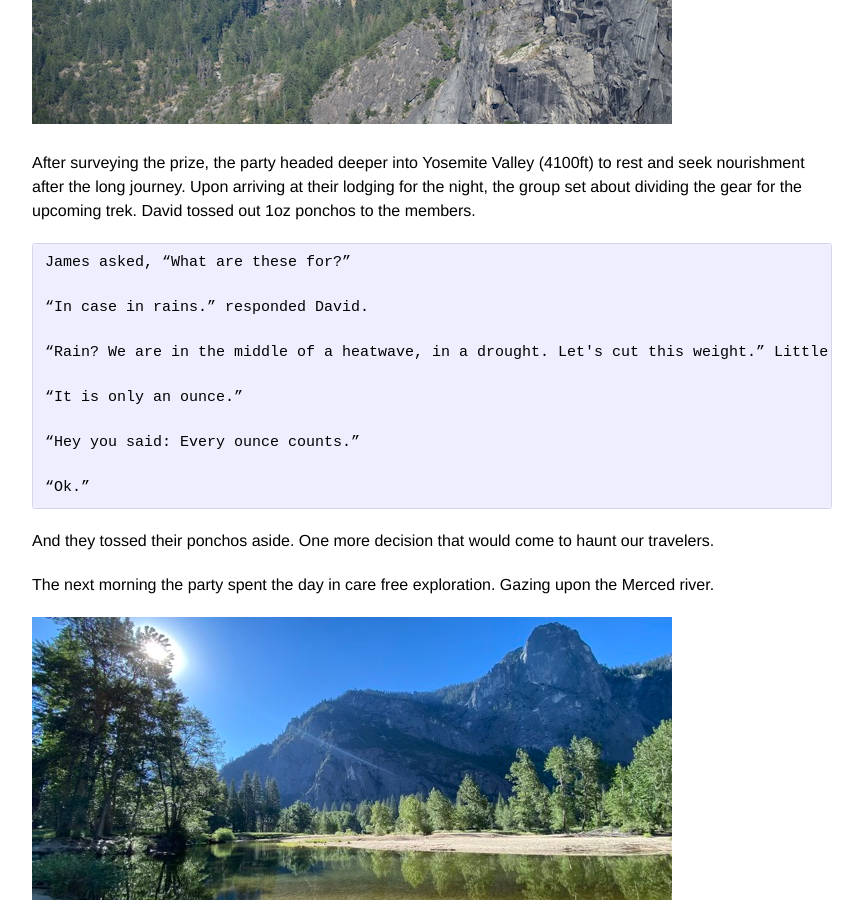
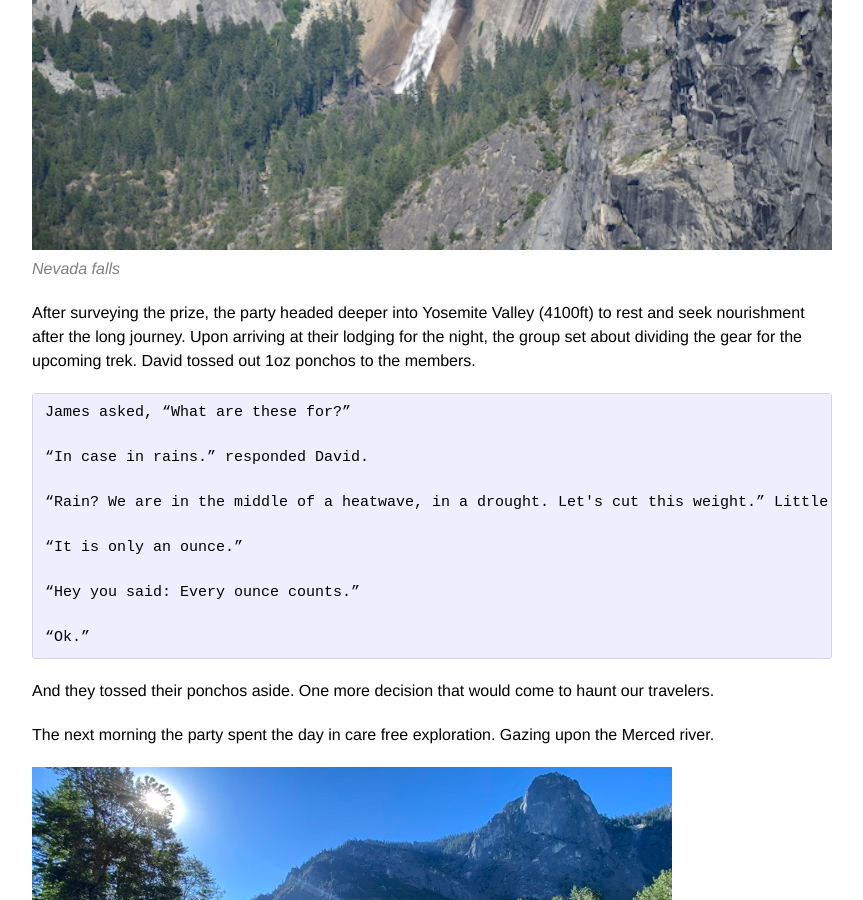
Before and after one commit to jamesorriv/jamesorriv.github.io, a Jekyll site: the page built from _posts/2021-07-11-halfdome.md, in a window 1280 px wide and 900 px high, scrolled down 2092 px. Shown: the whole window, without its empty margins (208-1071 px from the left). Built offline with Jekyll 4.4.1, drawn with Linux system fonts in a browser that asks for light colours.

Commit message:
More experimentation.

```diff
--- a/_posts/2021-07-11-halfdome.md
+++ b/_posts/2021-07-11-halfdome.md
@@ -29,7 +29,8 @@ Half dome was immediately identified, as was Clouds Rest, a peak slightly behind
 {% include image.html url="/assets/yosemite/1-_ROG0181.jpeg" description="Half dome with Clouds Rest behind it. Copyright David Rogers" %}
 
 Nevada Falls was also seen, which would have to be crossed if the party expected to make it back again.
-![Nevada falls](/assets/yosemite/DSC_2418.jpeg)
+
+{% include image.html url="/assets/yosemite/DSC_2418.jpeg" description="Nevada falls" %}
 
 After surveying the prize, the party headed deeper into Yosemite Valley (4100ft) to rest and seek nourishment after the long journey. Upon arriving at their lodging for the night, the group set about dividing the gear for the upcoming trek. David tossed out 1oz ponchos to the members.
 
```
